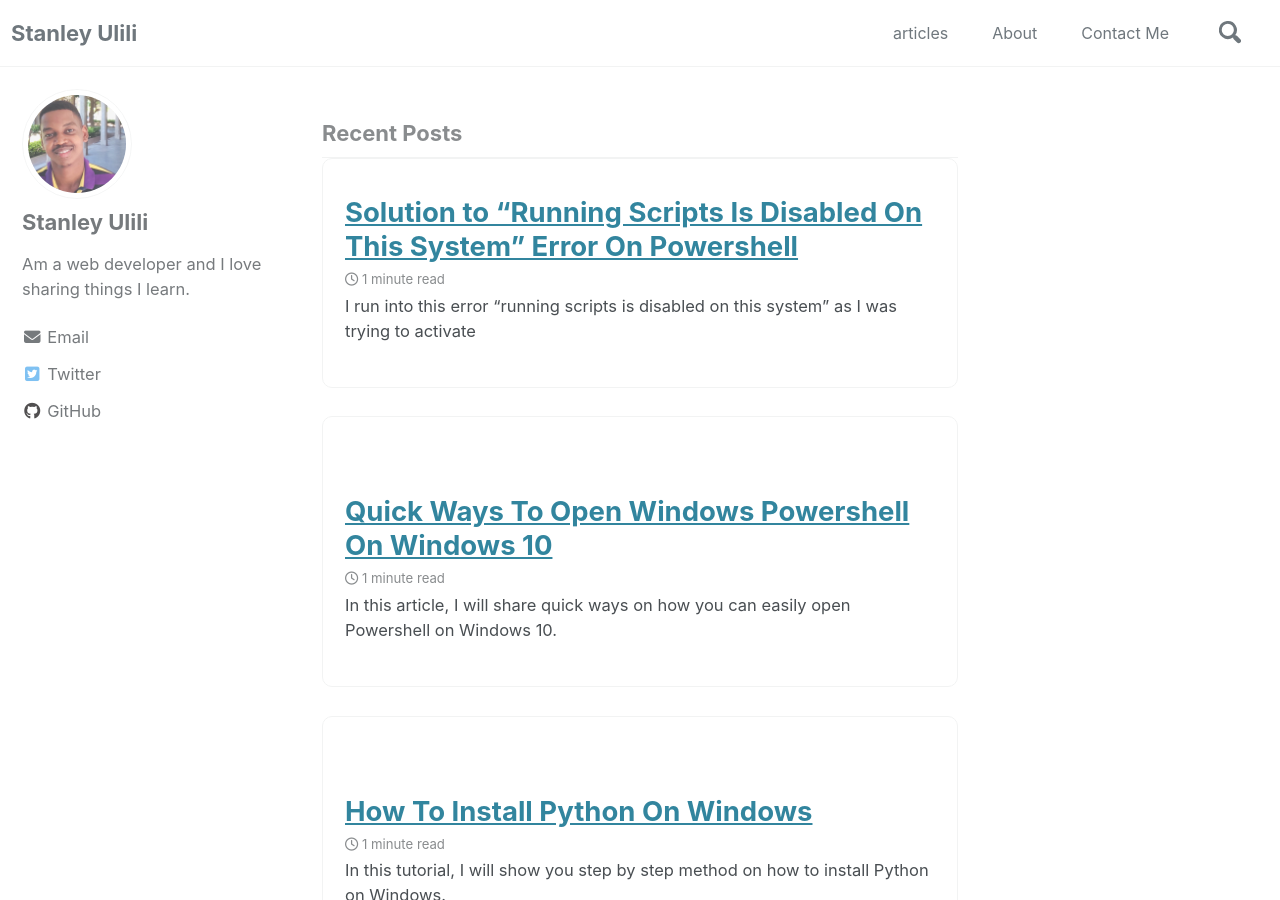
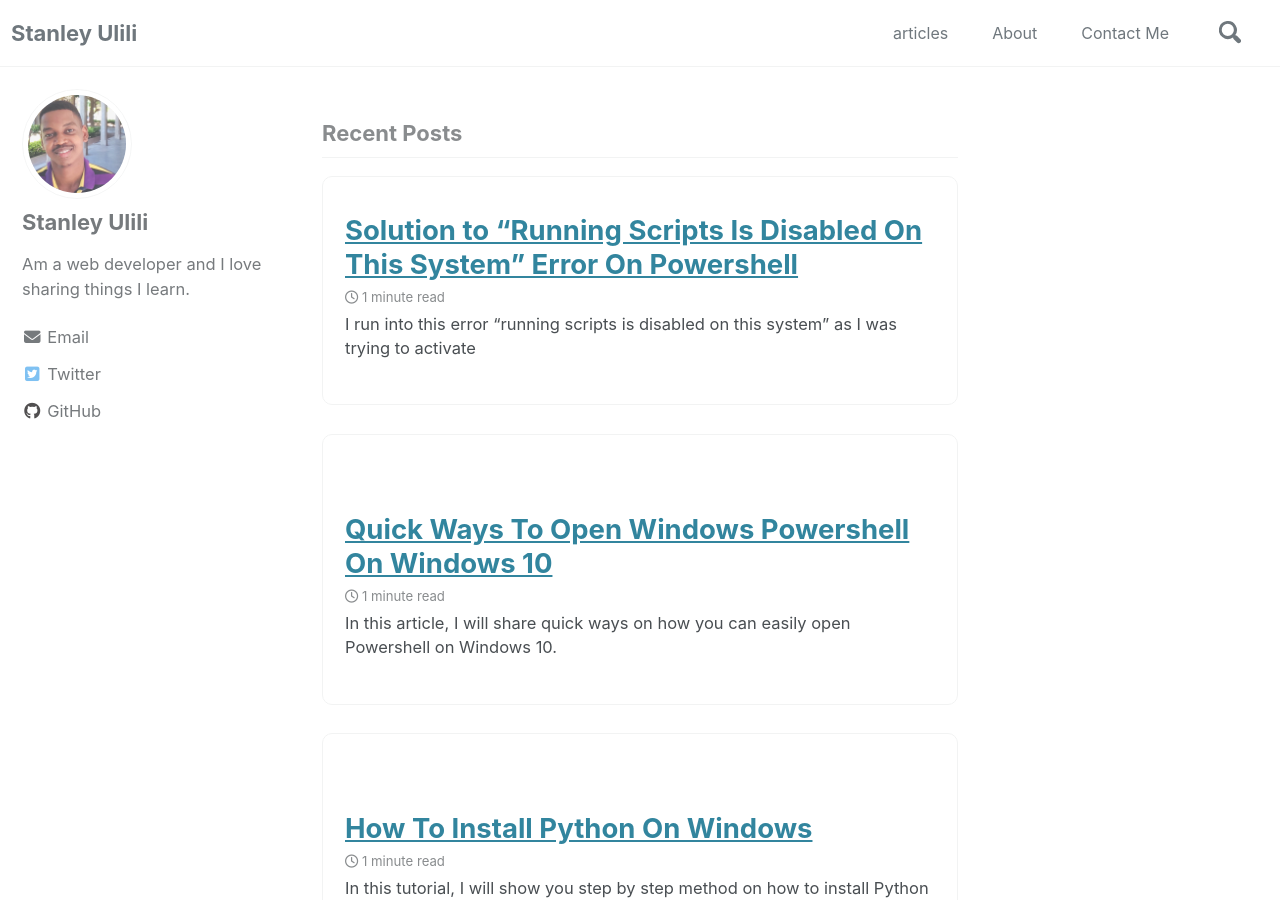
Before and after one commit to stanulilic/stanleyulili.com-old, a Jekyll site: the page built from index.html, in a window 1280 px wide and 900 px high. Built offline with Jekyll 4.4.1, drawn with Linux system fonts in a browser that asks for light colours; cached includes are drawn as plain includes; nearby versions of some CDN libraries; the list of posts is cut into pages by our own code.

Commit message:
fixed small margin issue on homepage

```diff
--- a/_sass/customized.scss
+++ b/_sass/customized.scss
@@ -6,6 +6,9 @@
 
 .masthead__inner-wrap {
         padding: 0.5rem;
+}
+.archive__subtitle  {
+        margin-bottom: .8rem;
 }
 
 .btn--reddit {
```
